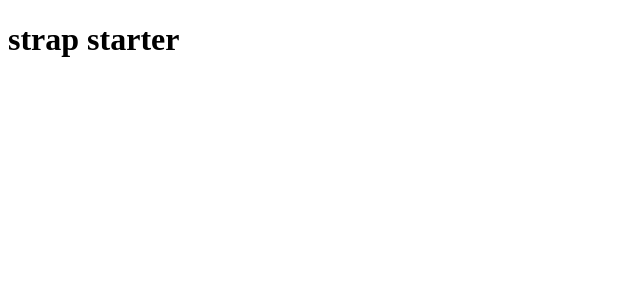
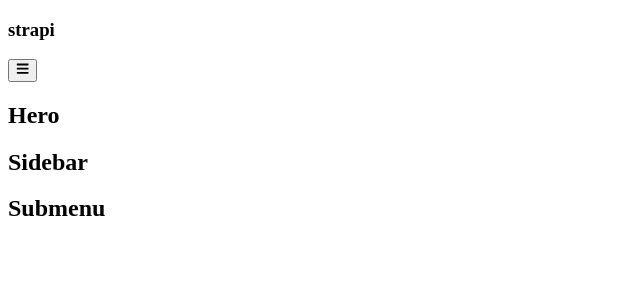
Before and after one commit to AmalShalabi/Strapi-menu-useContext-demo, a React (Vite) app: page / in a window 1280 px wide. Shown: the top 300 px of the page, without its empty margins (0-640 px from the left). Built offline with nearby package versions, Linux system fonts and the light colour scheme.

Commit message:
Global components

```diff
--- a/src/App.jsx
+++ b/src/App.jsx
@@ -1,11 +1,16 @@
-import { useGlobalContext } from "./context";
+import Navbar from "./Navbar";
+import Hero from './Hero'
+import Sidebar from "./Sidebar";
+import Submenu from "./Submenu";
 
 const App = () => {
-  const { isSidebarOpen } = useGlobalContext();
-  console.log(isSidebarOpen);
+
   return (
     <main>
-      <h1>strap starter</h1>
+      <Navbar/>
+      <Hero/>
+      <Sidebar/>
+      <Submenu/>
     </main>
   );
 };
--- /dev/null
+++ b/src/Hero.jsx
@@ -0,0 +1,9 @@
+import React from 'react'
+
+const Hero = () => {
+  return (
+    <h2>Hero</h2>
+  )
+}
+
+export default Hero
--- /dev/null
+++ b/src/Navbar.jsx
@@ -0,0 +1,17 @@
+import { FaBars } from "react-icons/fa";
+import {useGlobalContext} from "./context";
+
+const Navbar = () => {
+  const { openSidebar } = useGlobalContext();
+  return (
+    <nav className="nav-center">
+      <h3 className="logo">strapi</h3>
+      <button className="toggle-btn" onClick={openSidebar}>
+        <FaBars />
+      </button>
+      {/* navlinks later */}
+    </nav>
+  );
+};
+
+export default Navbar;
--- /dev/null
+++ b/src/Sidebar.jsx
@@ -0,0 +1,9 @@
+import React from 'react'
+
+const Sidebar = () => {
+  return (
+    <h2>Sidebar</h2>
+  )
+}
+
+export default Sidebar
--- /dev/null
+++ b/src/Submenu.jsx
@@ -0,0 +1,9 @@
+import React from 'react'
+
+const Submenu = () => {
+  return (
+    <h2>Submenu</h2>
+  )
+}
+
+export default Submenu
```
